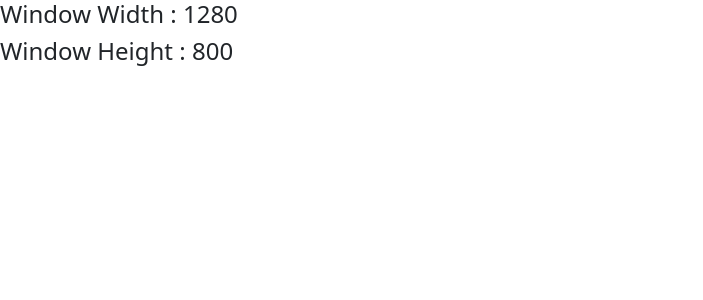
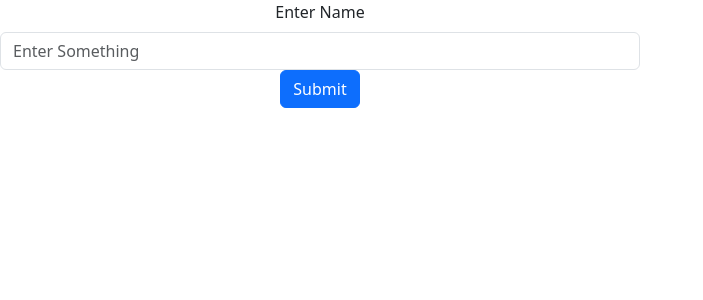
Before and after one commit to ilyasdabholkar/react-training-2024-counterapp, a React (Vite) app: page / in a window 1280 px wide. Shown: the top 300 px of the page, without its empty margins (0-703 px from the left). Built offline with nearby package versions, Linux system fonts and the light colour scheme.

Commit message:
Using ref to get form inputs

```diff
--- /dev/null
+++ b/src/Form.jsx
@@ -0,0 +1,28 @@
+import React, { createRef } from 'react'
+
+function Form() {
+
+    const username = createRef();
+
+    const handleSubmit = (e) => {
+        e.preventDefault();
+
+        let nameValue = username.current.value;
+        alert(nameValue);
+    }
+
+  return (
+    <div>
+        <form className='w-50' onSubmit={handleSubmit}>
+            <div className="mb-3 text-center">
+                <label for="nameInput" className="form-label">Enter Name</label>
+                <input ref={username}  type="text" className="form-control" id="nameInput" placeholder='Enter Something' />
+                <button type="submit" className='btn btn-primary'>Submit</button>
+            </div>
+        </form>
+
+    </div>
+  )
+}
+
+export default Form
--- a/src/main.jsx
+++ b/src/main.jsx
@@ -7,6 +7,7 @@ import 'bootstrap/dist/css/bootstrap.min.css';
 import { BrowserRouter } from 'react-router-dom';
 import MyComponent from './MyComponent.jsx';
 import ScreenComponent from './ScreenComponent.jsx';
+import Form from './Form.jsx';
 
 let element = <h1>MY Component</h1>;
 console.log(element);
@@ -14,6 +15,6 @@ console.log(element);
 createRoot(document.getElementById('root')).render(
     <BrowserRouter>
       {/* <App addionalData="test data" /> */}
-      <ScreenComponent />
+      <Form />
     </BrowserRouter>
 )
```
